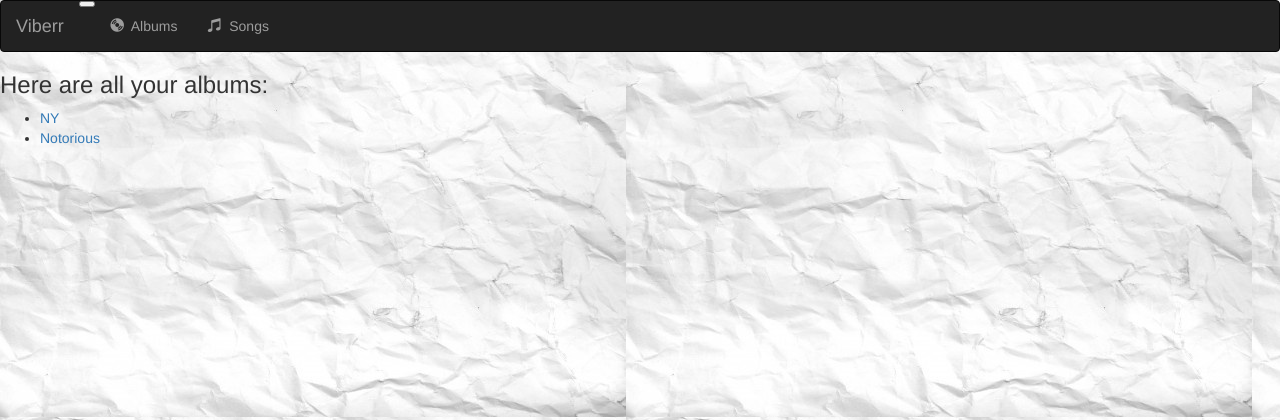
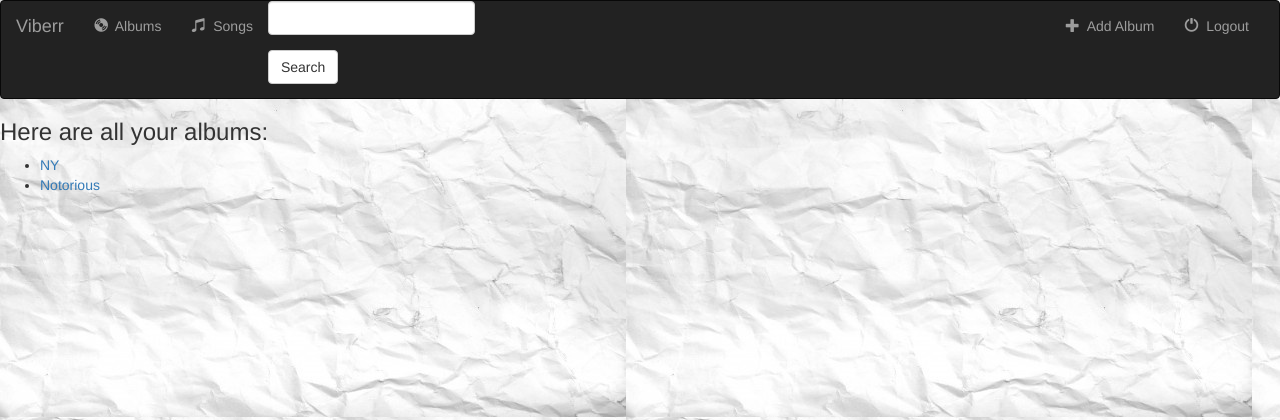
Before and after one commit to Jerry6212/django_project, a Django app: page / in a window 1280 px wide. Shown: the top 420 px of the page. Run offline with Django 3.2, Linux system fonts and the light colour scheme; data comes from the database, SQL or seed files in the repository; some libraries are stand-ins or nearby versions.

Commit message:
Added toolbar buttons and a searchbar

```diff
--- a/music/templates/music/index.html
+++ b/music/templates/music/index.html
@@ -11,7 +11,8 @@
     <div class="container-fluid">
     <!--Logo, returns to homepage-->
         <div class="navbar-header">
-            <button type="button" class="navbar-toggler" data-toggle="collapse" data-target="#topnavbar">
+            <!--This gets rid of the navbar and replaces it with hamburger menu when screen is small-->
+            <button type="button" class="navbar-toggle" data-toggle="collapse" data-target="#topnavbar">
                 <span class="icon-bar"> </span>
                 <span class="icon-bar"> </span>
                 <span class="icon-bar"> </span>
@@ -22,7 +23,7 @@
 
         </div>
         <!-- navbar items-->
-        <div class="collapse navbar-collapse">
+        <div class="collapse navbar-collapse", id="topnavbar">
             <ul class="nav navbar-nav">
                 <li class="">
                     <a href="{% url 'music:index' %}">
@@ -40,6 +41,31 @@
                 </li>
 
             </ul>
+            <form class="navar-form navbar-left" role="search" method="get" action="#">
+                <div class="form-group">
+                   <input type="text" class="form-control" name="q" value="">
+                </div>
+                <button type="submit" class="btn btn-default"> Search</button>
+
+            </form>
+
+            <ul class="nav navbar-nav navbar-right">
+                 <li class="">
+                    <a href="{% url 'music:index' %}">
+                        <span class="glyphicon glyphicon-plus" aria-hidden="true"></span>&nbsp; Add Album
+
+
+                    </a>
+                </li>
+                 <li class="">
+                    <a href="{% url 'music:index' %}">
+                        <span class="glyphicon glyphicon-off" aria-hidden="true"></span>&nbsp; Logout
+
+
+                    </a>
+                </li>
+            </ul>
+
         </div>
 
     </div>
```
